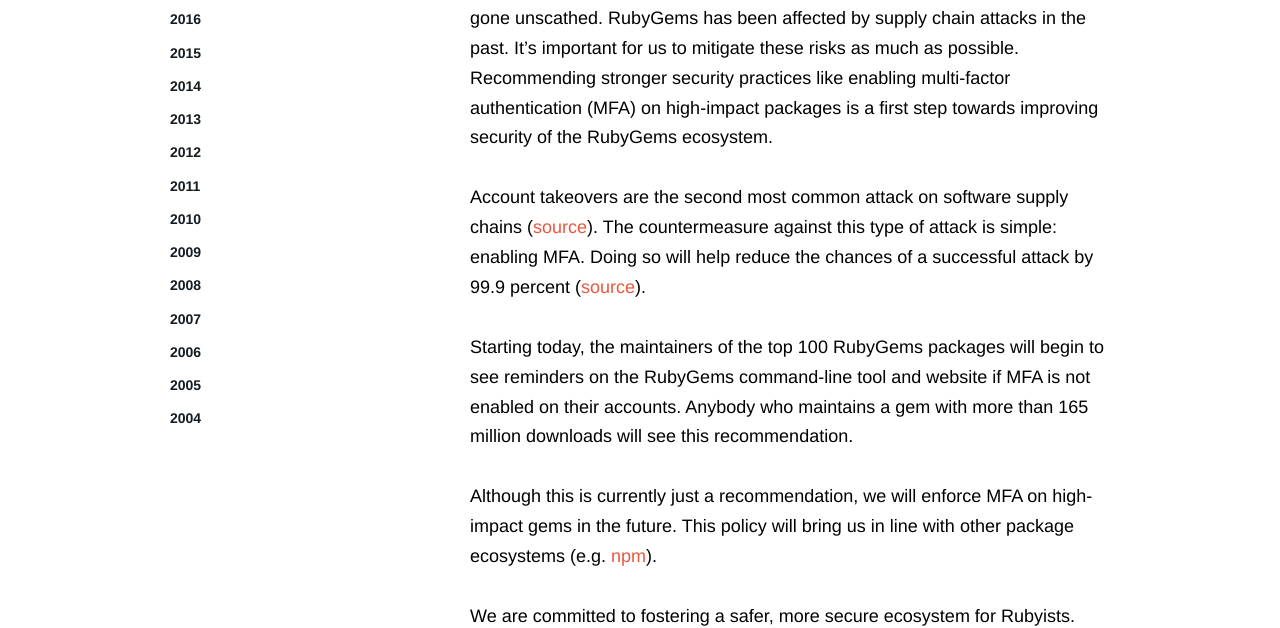
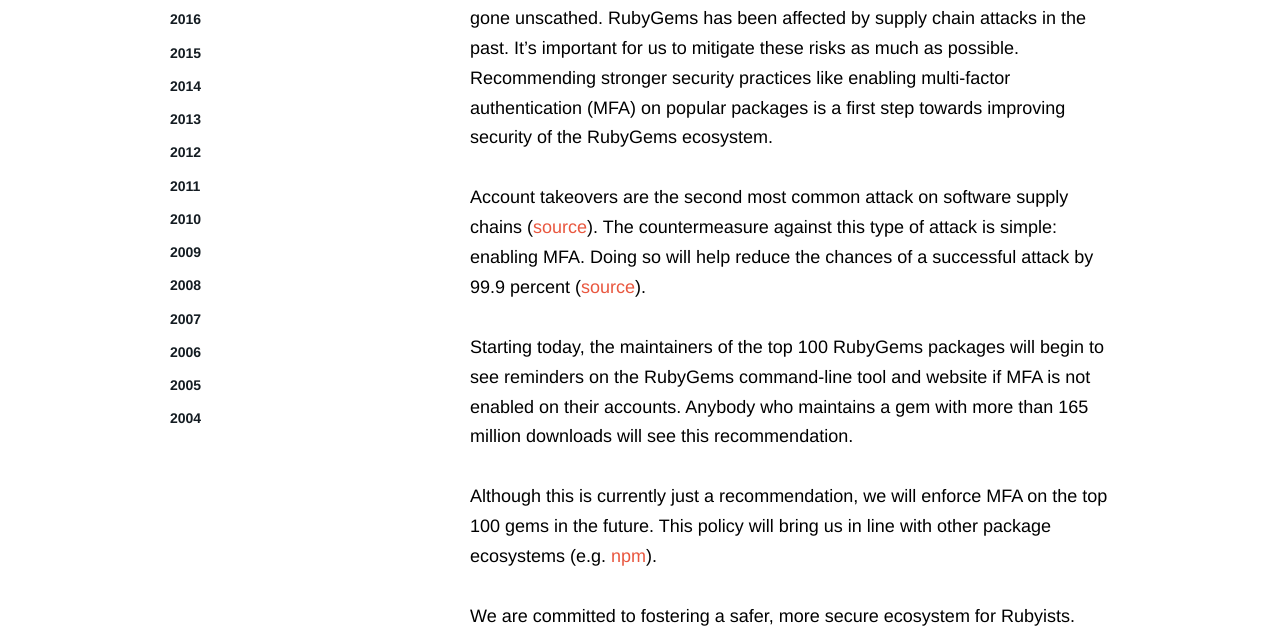
Before and after one commit to rubygems/rubygems.github.io, a Jekyll site: the page built from _posts/2022-06-13-mfa-phase-1-rollout.md, in a window 1280 px wide. Shown: the part 428-1056 px from the top of the page. Built offline with Jekyll 4.4.1, drawn with Linux system fonts in a browser that asks for light colours; comment, search, counter and statistics services are not loaded; some of the changed text lies outside the part shown.

Commit message:
Don’t say “high-impact gems” in MFA recommendation rollout post
Per Aditya’s feedback:

> top 100 is fine. impact wording is questionable given that transitive
> dependencies are not covered.

I chose the more general “popular” for the first occurrence since we
don’t introduce the idea of scoping this to the top 100 gems until later
in the post.

```diff
--- a/_posts/2022-06-13-mfa-phase-1-rollout.md
+++ b/_posts/2022-06-13-mfa-phase-1-rollout.md
@@ -5,12 +5,12 @@
 author_email: betty.li@shopify.com
 ---
 
-Attacks on the software supply chain are increasing. Our community has not gone unscathed. RubyGems has been affected by supply chain attacks in the past. It’s important for us to mitigate these risks as much as possible. Recommending stronger security practices like enabling multi-factor authentication (MFA) on high-impact packages is a first step towards improving security of the RubyGems ecosystem.
+Attacks on the software supply chain are increasing. Our community has not gone unscathed. RubyGems has been affected by supply chain attacks in the past. It’s important for us to mitigate these risks as much as possible. Recommending stronger security practices like enabling multi-factor authentication (MFA) on popular packages is a first step towards improving security of the RubyGems ecosystem.
 
 Account takeovers are the second most common attack on software supply chains ([source](https://arxiv.org/abs/2002.01139)). The countermeasure against this type of attack is simple: enabling MFA. Doing so will help reduce the chances of a successful attack by 99.9 percent ([source](https://www.microsoft.com/security/blog/2019/08/20/one-simple-action-you-can-take-to-prevent-99-9-percent-of-account-attacks/)).
 
 Starting today, the maintainers of the top 100 RubyGems packages will begin to see reminders on the RubyGems command-line tool and website if MFA is not enabled on their accounts. Anybody who maintains a gem with more than 165 million downloads will see this recommendation.
 
-Although this is currently just a recommendation, we will enforce MFA on high-impact gems in the future. This policy will bring us in line with other package ecosystems (e.g. [npm](https://github.blog/2022-02-01-top-100-npm-package-maintainers-require-2fa-additional-security/)).
+Although this is currently just a recommendation, we will enforce MFA on the top 100 gems in the future. This policy will bring us in line with other package ecosystems (e.g. [npm](https://github.blog/2022-02-01-top-100-npm-package-maintainers-require-2fa-additional-security/)).
 
 We are committed to fostering a safer, more secure ecosystem for Rubyists. This is one of many steps we plan to take over the coming months in order to maintain a healthy, reliable ecosystem for everyone. Stay tuned!
```
